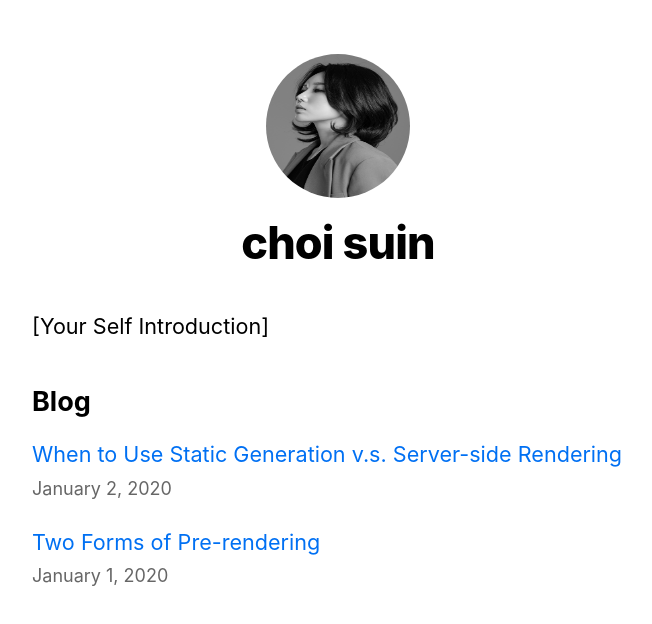
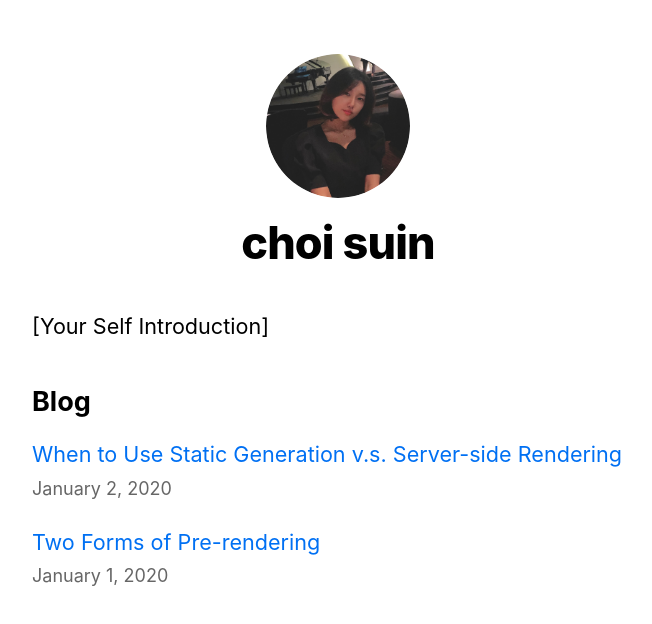
Before and after one commit to whl5105/suin-blog, a Next.js app: page / in a window 1280 px wide. Shown: the top 624 px of the page, without its empty margins (302-954 px from the left). Built offline with nearby package versions, Linux system fonts and the light colour scheme.

Commit message:
🎨 style : change profile picture

```diff
--- a/components/Layout.js
+++ b/components/Layout.js
@@ -30,7 +30,7 @@
           <>
             <Image
               priority
-              src="/images/profile.jpeg"
+              src="/images/profile.png"
               className={utilStyles.borderCircle}
               height={144}
               width={144}
@@ -43,7 +43,7 @@
             <Link href="/">
               <Image
                 priority
-                src="/images/profile.jpeg"
+                src="/images/profile.png"
                 className={utilStyles.borderCircle}
                 height={108}
                 width={108}
```
Also changed, not shown: public/images/profile.jpeg (deleted), public/images/profile.png (added).
